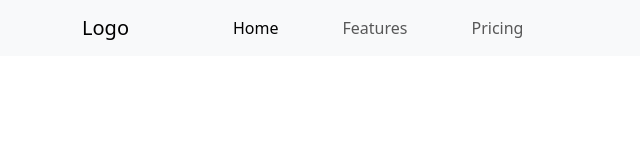
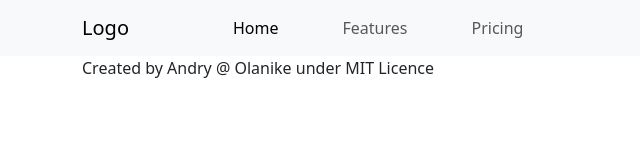
Before and after one commit to rbd3/JavascriptCapstone, a website built with webpack: page src/index.html in a window 1280 px wide. Shown: the whole page, without its empty margins (0-640 px from the left). Built offline with nearby package versions, Linux system fonts and the light colour scheme.

Commit message:
Add footer

```diff
--- a/src/index.html
+++ b/src/index.html
@@ -33,9 +33,15 @@
             </div>
         </div>
     </nav>
+    <footer class="footer container-sm">
+        <p class="footer-text">Created by Andry @ Olanike under MIT Licence</p>
+    </footer>
+
     <script src="https://cdn.jsdelivr.net/npm/bootstrap@5.3.0/dist/js/bootstrap.bundle.min.js"
         integrity="sha384-geWF76RCwLtnZ8qwWowPQNguL3RmwHVBC9FhGdlKrxdiJJigb/j/68SIy3Te4Bkz"
         crossorigin="anonymous"></script>
+
+
 </body>
 
 </html>
```
